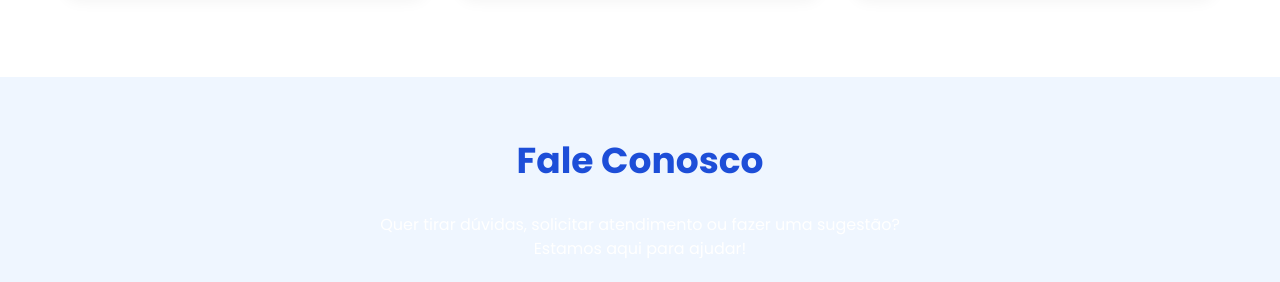
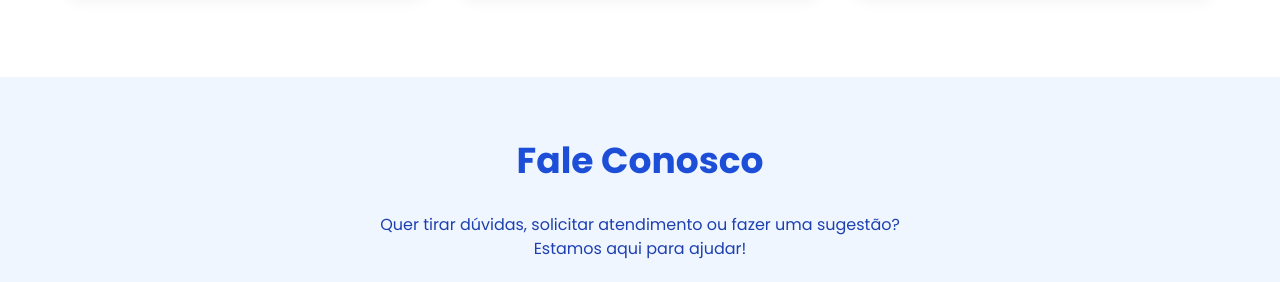
Before and after one commit to 7tenteidenovo13-arch/azul, a plain HTML site: page index.html in a window 1280 px wide. Shown: the part 1907-2189 px from the top of the page. Drawn offline with nearby package versions, Linux system fonts and the light colour scheme.

Commit message:
Update index.html

```diff
--- a/index.html
+++ b/index.html
@@ -162,7 +162,7 @@
   <section id="contato" class="py-16 px-6 bg-blue-50 fade-in delay-800">
     <div class="container mx-auto max-w-4xl text-center">
       <h2 class="text-4xl font-bold text-blue-700 mb-8">Fale Conosco</h2>
-      <p class="mb-6 text-white max-w-xl mx-auto">
+      <p class="mb-6 text-blue max-w-xl mx-auto">
         Quer tirar dúvidas, solicitar atendimento ou fazer uma sugestão? Estamos aqui para ajudar!
       </p>
       <a href="https://wa.me/551151073262" target="_blank" class="btn-primary inline-block px-12 py-4 font-bold rounded-full">
```
